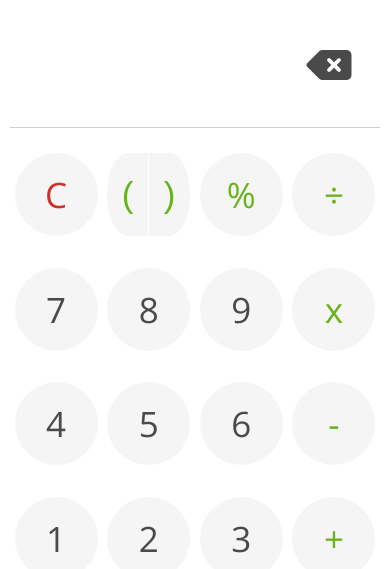
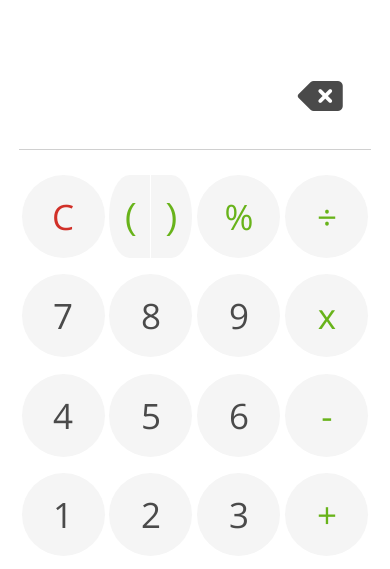
Before and after one commit to eng-joaoelias/smasnug-calc, a plain HTML site: page index.html in a window 390 px wide. Shown: the part 118-687 px from the top of the page. Drawn offline with nearby package versions, Linux system fonts and the light colour scheme.

Commit message:
Update responsivo.css

```diff
--- a/responsivo.css
+++ b/responsivo.css
@@ -7,9 +7,9 @@
 
     .calculadora {
         background-color: white;
-        width: 100vw;
+        width: 95vw;
         max-width: 100vw;
-        height: 100vh;
+        height: 87vh;
         max-height: 100vh;
         border: none;
         border-radius: 0;
```
